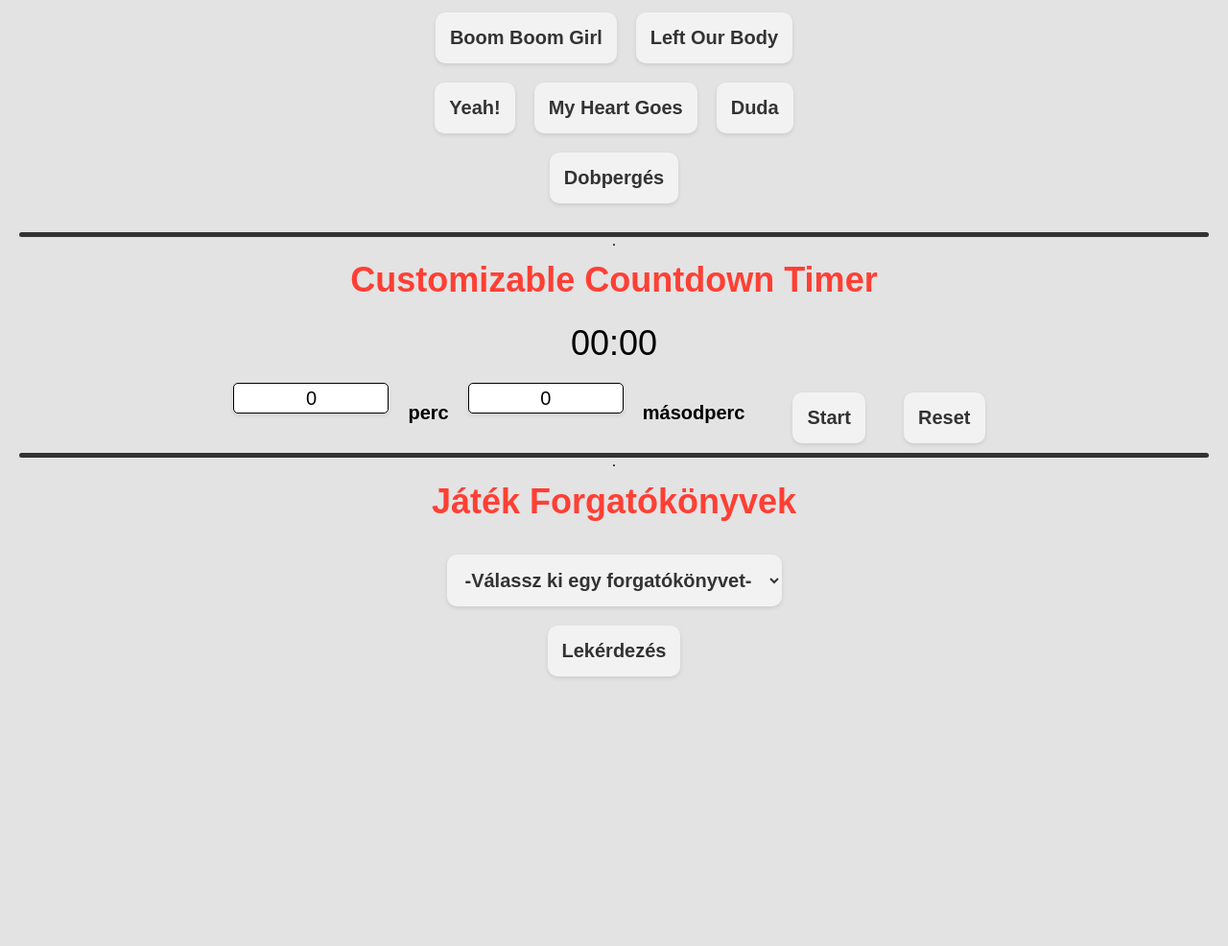
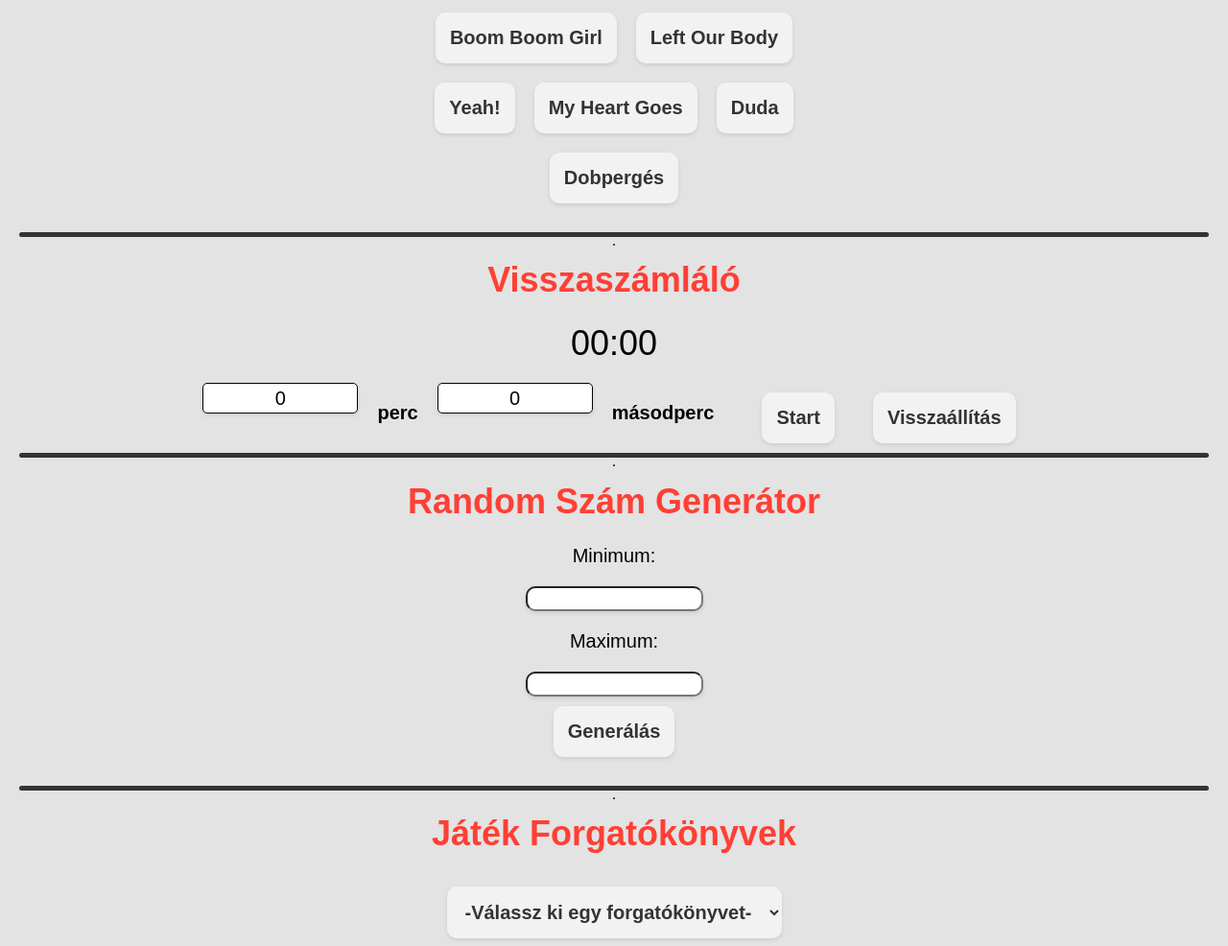
Before and after one commit to pontrendszer/dashboard, a plain HTML site: page index.html in a window 1280 px wide. Shown: the part 217-1203 px from the top of the page at 96% size. Before the commit the page ends 952 px from the top, so only its background shows below. Drawn offline with Linux system fonts and the light colour scheme.

Commit message:
Random Number Generator

```diff
--- a/Scripts/getscripts.js
+++ b/Scripts/getscripts.js
@@ -7,7 +7,7 @@ function handleButtonClick() {
     // Define the mapping of values to alerts
     const alertMessages = {
         '1. játék - Szókitaláló': 'Az első játék nem más mint (dobpergés)... név. Lényege. Hogyan fog zajlani. A sorrend: Balról az első talál a mellette lévő jobbra mond. Utána húz a mondó szavat, majd felrakjuk a találóra a fülest és indítjuk a zenét. Ha kitalálja 2 percen bellül, +1 pont, ha nem akkor nem kap pontot. Ez egy saját pontozású játék.',
-        '2. játék - Bingó': 'ERROR: NINCS MEGADVA SZÖVEG',
+        '2. játék - Bingó': 'A második játék a (dobpergés)... név. Szelvényel kiosztása. Tollak kiosztása. Lényege. Hogyan fog zajlani. 5 kör lesz. Ez egy közepes nehézségű játék. A körökből pontokat lehet szerezni, majd azokból az 1., 2., 3. kap listás pontot.',
         '3. játék - Murder Mystery': 'ERROR: NINCS MEGADVA SZÖVEG',
         'Nyeremény kiosztás': 'ERROR: NINCS MEGADVA SZÖVEG'
     };
--- /dev/null
+++ b/Scripts/randomnumber.js
@@ -0,0 +1,17 @@
+function generateRandomNumber() {
+    const min = parseInt(document.getElementById('min').value);
+    const max = parseInt(document.getElementById('max').value);
+
+    if (isNaN(min) || isNaN(max)) {
+        alert("Please enter valid minimum and maximum numbers.");
+        return;
+    }
+
+    if (min >= max) {
+        alert("Minimum value should be less than the maximum value.");
+        return;
+    }
+
+    const randomNumber = Math.floor(Math.random() * (max - min + 1)) + min;
+    document.getElementById('result').textContent = randomNumber;
+}
--- a/index.html
+++ b/index.html
@@ -18,15 +18,24 @@
     <button class="sound-button" onclick="playSound('Drumroll.mp3')">Dobpergés</button>
   </div>
   <div class="sep">.</div>
-  <h1>Customizable Countdown Timer</h1>
+  <h1>Visszaszámláló</h1>
   <div id="timer">00:00</div>
   <div id="controls">
     <input type="number" id="minutes" min="0" max="59" step="1" value="0" class="custom-number-input"> <p id="cd">perc</p>
     <input type="number" id="seconds" min="0" max="59" step="1" value="0" class="custom-number-input"> <p id="cd">másodperc</p>
     <br>
     <button id="startBtn" class="sound-button">Start</button>
-    <button id="resetBtn" class="sound-button">Reset</button>
+    <button id="resetBtn" class="sound-button">Visszaállítás</button>
   </div>
+  <div class="sep">.</div>
+  <h1>Random Szám Generátor</h1>
+  <p for="min">Minimum:</p>
+  <input type="number" id="min" min="1" required>
+  <p for="max">Maximum:</p>
+  <input type="number" id="max" min="1" required>
+  <br>
+  <button onclick="generateRandomNumber()" class="sound-button">Generálás</button>
+  <p id="result"></p>
   <div class="sep">.</div>
   <h1>Játék Forgatókönyvek</h1>
   <select id="scripts" class="sound-button">
@@ -51,5 +60,6 @@
   <script src="Scripts/script.js"></script>
   <script src="Scripts/timer.js"></script>
   <script src="Scripts/getscripts.js"></script>
+  <script src="Scripts/randomnumber.js"></script>
 </body>
 </html>
```
